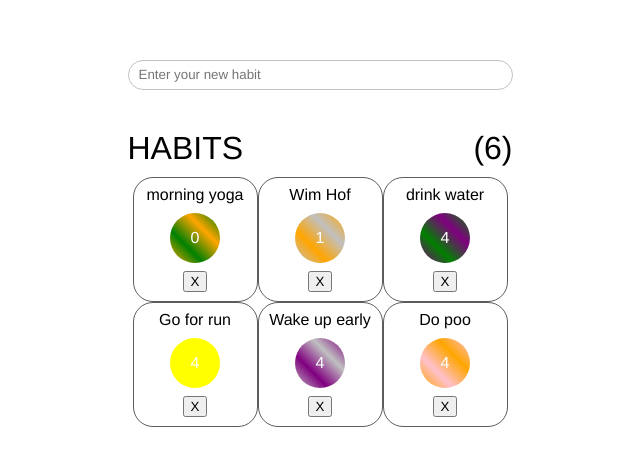
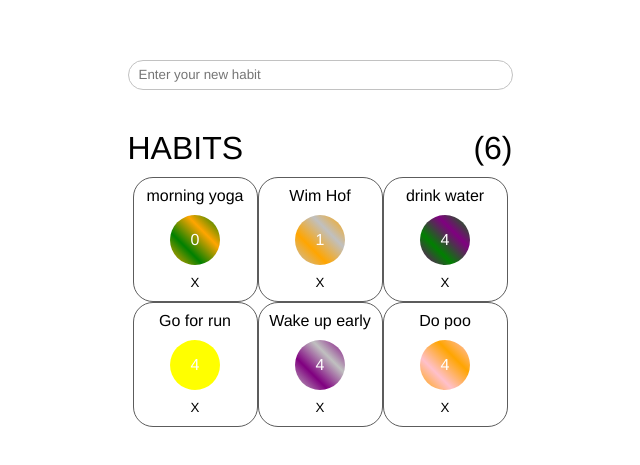
Before and after one commit to SanjeevMidda/habit-tracker, a React (Create React App) app: page / in a window 1280 px wide. Shown: the part 157-622 px from the top of the page, without its empty margins (320-960 px from the left). Built offline with nearby package versions, Linux system fonts and the light colour scheme.

Commit message:
added styling for button

```diff
--- a/src/index.css
+++ b/src/index.css
@@ -88,7 +88,17 @@ input {
   }
 }
 
-/* box shadow
+button {
+  border: none;
+  background: none;
+  /* border: 1px solid black; */
+  width: 100%;
+  text-align: center;
+  /* padding-right: 20px; */
+  /* font-weight: 600; */
+}
+
+/* DONE - box shadow
 Rename
 Hover line
 Undo
```
